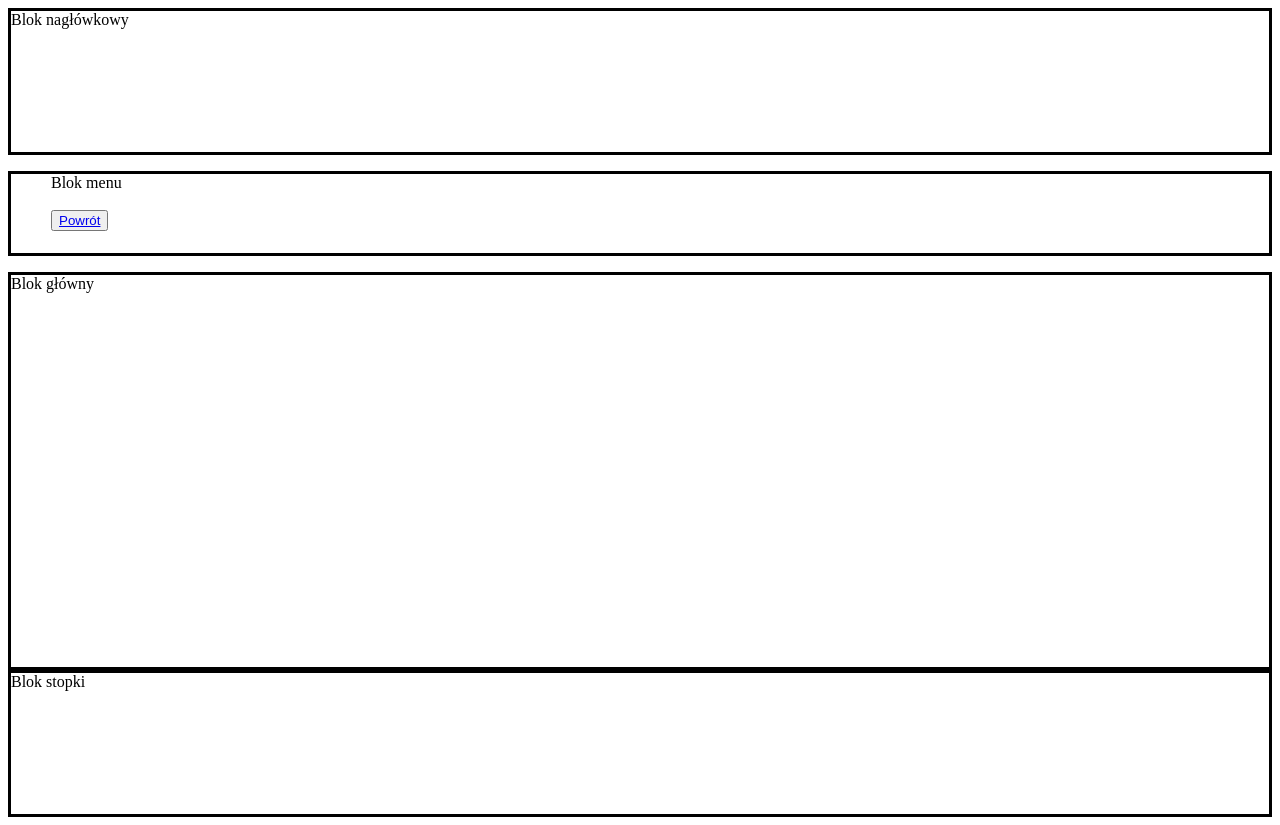
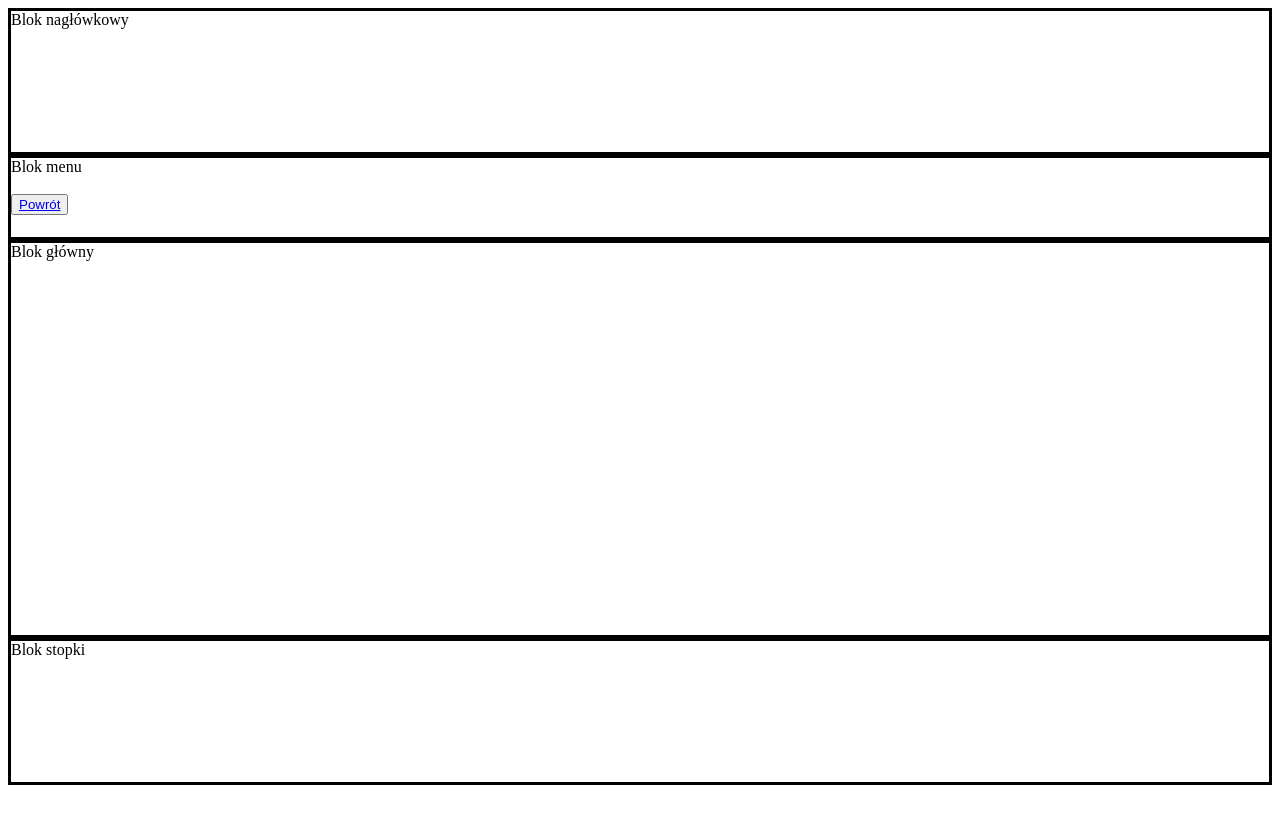
Before and after one commit to michallasota07/semantyka-zima25, a plain HTML site: page s2z.html in a window 1280 px wide. After the commit the page ends 800 px from the top, so only its background shows below. Drawn offline with Linux system fonts and the light colour scheme.

Commit message:
Add files via upload

```diff
--- a/s2z.html
+++ b/s2z.html
@@ -4,7 +4,7 @@
     <title>Arkusz 2</title>
     <style>
       header,
-      menu,
+      #menu,
       main,
       footer {
         border: solid;
@@ -13,7 +13,7 @@
       footer {
         height: 18%;
       }
-      menu {
+      #menu {
         height: 10%;
       }
       main {
@@ -23,9 +23,9 @@
   </head>
   <body>
     <header>Blok nagłówkowy</header>
-    <menu>
+    <nav id="menu">
       Blok menu<br /><br /><button><a href="index.html">Powrót</a></button>
-    </menu>
+    </nav>
     <main>Blok główny</main>
     <footer>Blok stopki</footer>
   </body>
```
Also changed, not shown: s1z.html (+4 -4 lines), s5z.html (+4 -4 lines).
